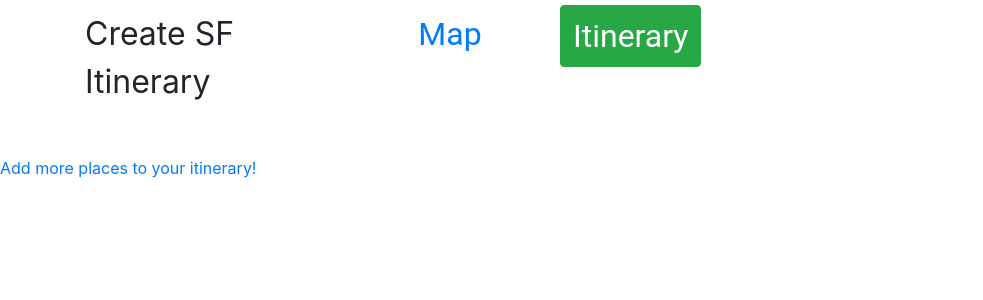
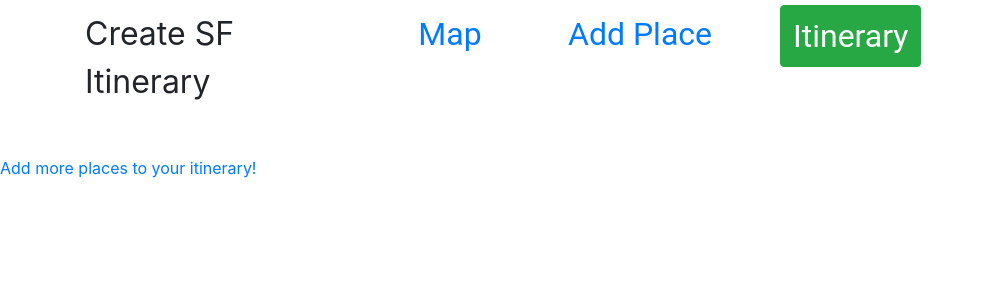
Before and after one commit to carisatinie/ui_final, a Flask app: page /itinerary in a window 1280 px wide. Shown: the top 300 px of the page, without its empty margins (0-983 px from the left). Run offline with Flask 2, Linux system fonts and the light colour scheme; some libraries are stand-ins or nearby versions.

Commit message:
Add Place in navbar

```diff
--- a/static/add_item.css
+++ b/static/add_item.css
@@ -30,6 +30,7 @@
   color: white;
   font-size: 1em;
   margin-top: 5px;
+  margin-left: 30px;
 }
 
 #submit-btn {
--- a/static/itinerary.css
+++ b/static/itinerary.css
@@ -23,6 +23,7 @@
   color: white;
   font-size: 1em;
   margin-top: 5px;
+  margin-left: 30px;
 }
 
 .itinerary-container {
--- a/static/map.css
+++ b/static/map.css
@@ -23,6 +23,7 @@
   color: white;
   font-size: 1em;
   margin-top: 5px;
+	margin-left: 30px;
 }
 
 .instr-txt {
--- a/static/viewplace.css
+++ b/static/viewplace.css
@@ -24,6 +24,7 @@ container {
   color: white;
   font-size: 1em;
   margin-top: 5px;
+  margin-left: 30px;
 }
 
 #title {
--- a/templates/add_item.html
+++ b/templates/add_item.html
@@ -25,6 +25,9 @@
 				</div>
 				<div class="col-md-2 text-center link bar">
 					<a href="http://127.0.0.1:5000/">Map</a>
+				</div>
+				<div class="col-md-2 text-center link bar">
+					<a href="http://127.0.0.1:5000/add_item">Add Place</a>
 				</div>
 				<div class="col-md-4 text-left link">
 					<a id="itin_link" class="btn btn-success" href="http://127.0.0.1:5000/itinerary">Itinerary</a>
--- a/templates/itinerary.html
+++ b/templates/itinerary.html
@@ -30,6 +30,9 @@
 				<div class="col-md-2 text-center link bar">
 					<a href="http://127.0.0.1:5000/">Map</a>
 				</div>
+        <div class="col-md-2 text-center link bar">
+					<a href="http://127.0.0.1:5000/add_item">Add Place</a>
+				</div>
 				<div class="col-md-4 text-left link">
 					<a id="itin_link" class="btn btn-success" href="http://127.0.0.1:5000/itinerary">Itinerary</a>
 				</div>
--- a/templates/map.html
+++ b/templates/map.html
@@ -26,6 +26,9 @@
 				<div class="col-md-2 text-center link bar">
 					<a href="http://127.0.0.1:5000/">Map</a>
 				</div>
+				<div class="col-md-2 text-center link bar">
+					<a href="http://127.0.0.1:5000/add_item">Add Place</a>
+				</div>
 				<div class="col-md-4 text-left link">
 					<a id="itin_link" class="btn btn-success" href="http://127.0.0.1:5000/itinerary">Itinerary</a>
 				</div>
--- a/templates/viewplace.html
+++ b/templates/viewplace.html
@@ -28,6 +28,9 @@
 				</div>
 				<div class="col-md-2 text-center link bar">
 					<a href="http://127.0.0.1:5000/">Map</a>
+				</div>
+				<div class="col-md-2 text-center link bar">
+					<a href="http://127.0.0.1:5000/add_item">Add Place</a>
 				</div>
 				<div class="col-md-4 text-left link">
 					<a id="itin_link" class="btn btn-success" href="http://127.0.0.1:5000/itinerary">Itinerary</a>
```
Also changed, not shown: static/add_item.js (+2 -7 lines).
